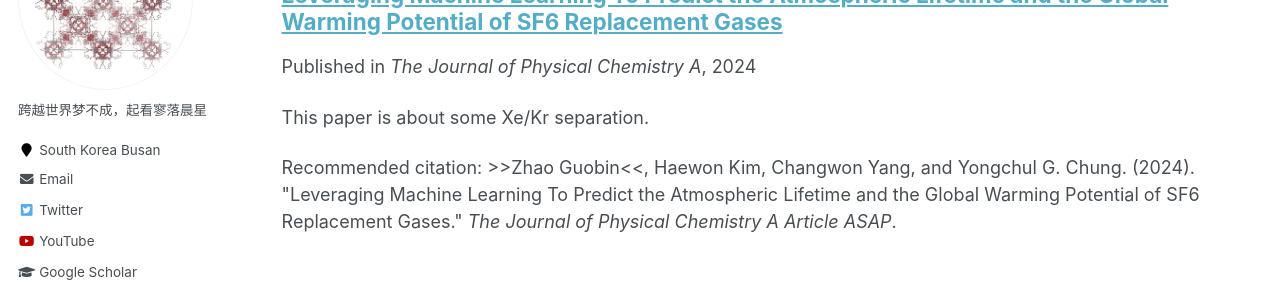
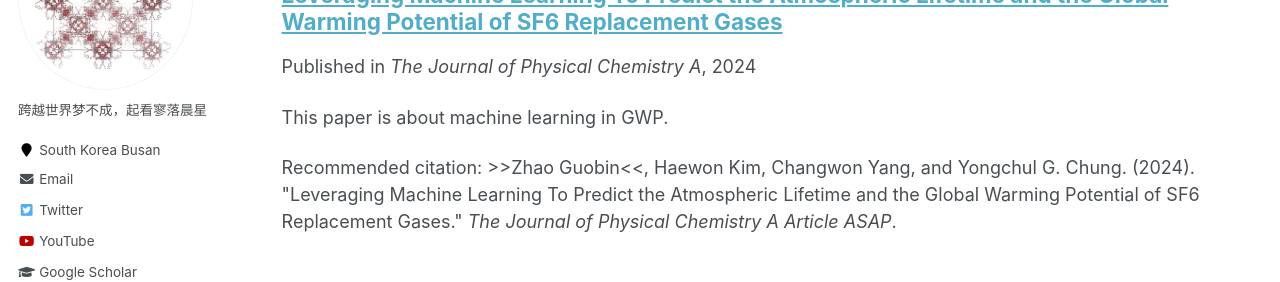
Before and after one commit to sxm13/ZGBshenxiaomoCV.github.io, a Jekyll site: the page built from _pages/publications.md, in a window 1280 px wide and 900 px high. Shown: the part 210-492 px from the top of the window. Built offline with Jekyll 4.4.1, drawn with Linux system fonts in a browser that asks for light colours; some web fonts are replaced.

Commit message:
更新 2024-03-16-paper-title-number-8.md

```diff
--- a/_publications/2024-03-16-paper-title-number-8.md
+++ b/_publications/2024-03-16-paper-title-number-8.md
@@ -2,7 +2,7 @@
 title: "Leveraging Machine Learning To Predict the Atmospheric Lifetime and the Global Warming Potential of SF6 Replacement Gases"
 collection: publications
 permalink: /publication/2024-03-16-paper-title-number-8
-excerpt: 'This paper is about some Xe/Kr separation.'
+excerpt: 'This paper is about machine learning in GWP.'
 date: 2024-03-14
 venue: 'The Journal of Physical Chemistry A'
 paperurl: ''
```
